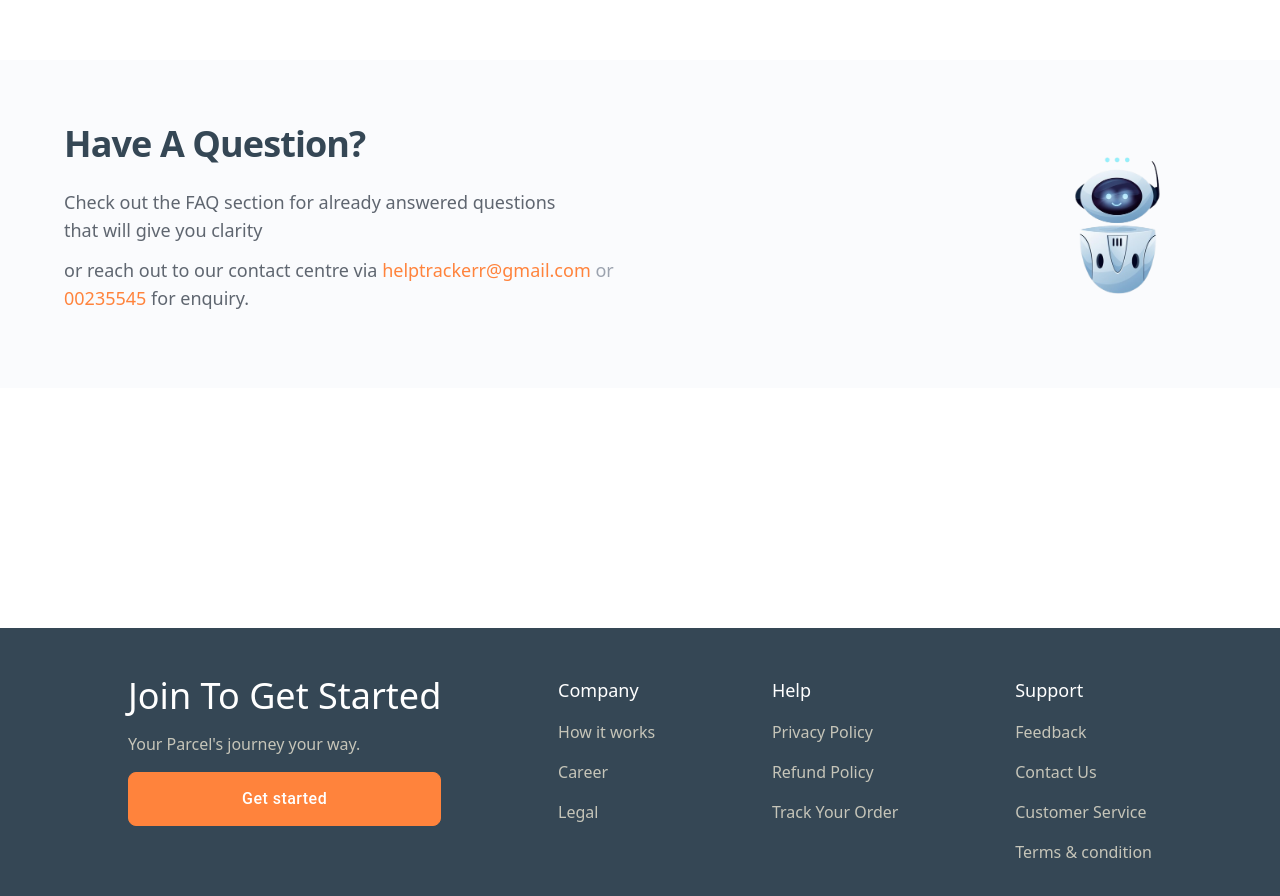
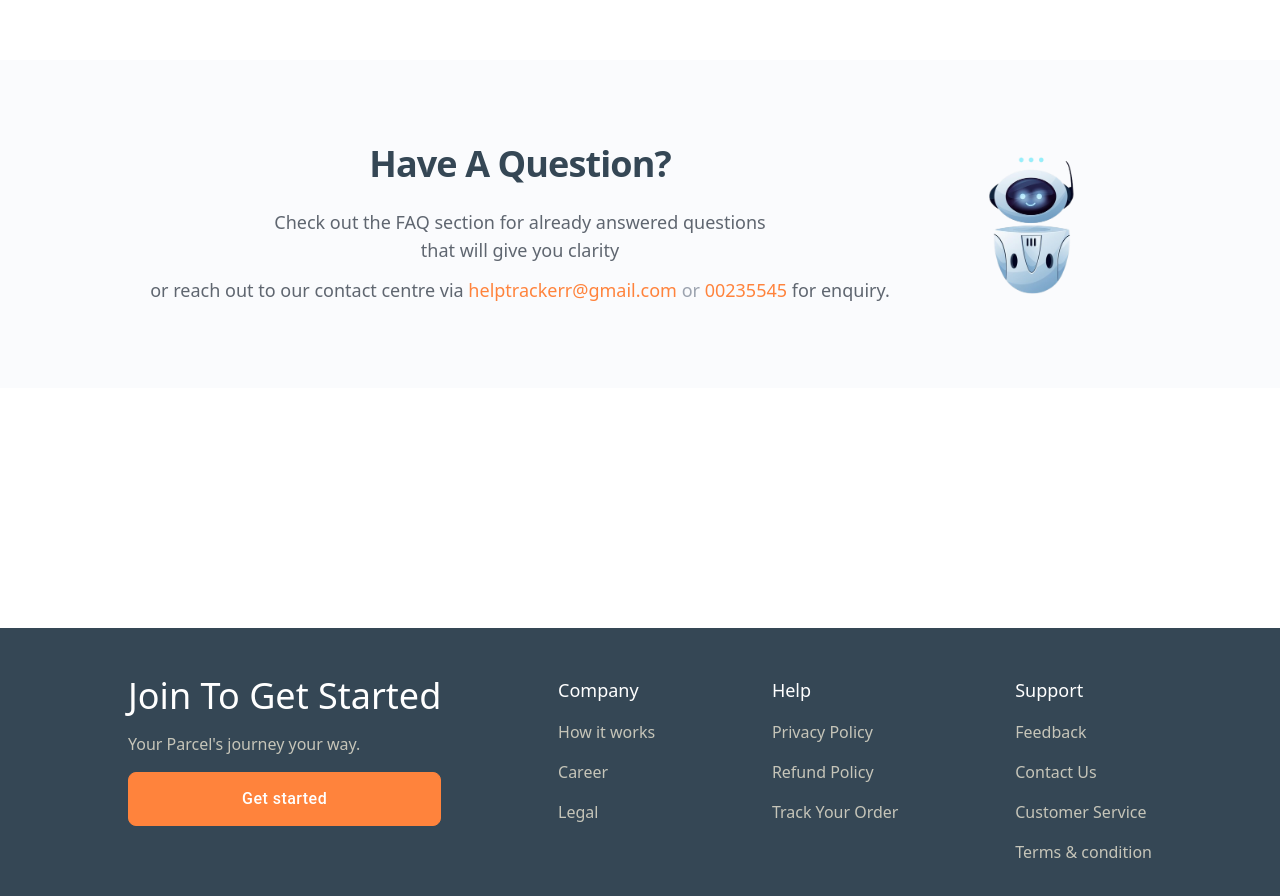
Before and after one commit to Amadu9933/Tracker-web-static, a React (Vite) app in the folder web-static/: page / in a window 1280 px wide. Shown: the part 1820-2716 px from the top of the page. Built offline with nearby package versions, Linux system fonts and the light colour scheme; no server answers.

Commit message:
have a question fixed

```diff
--- a/web-static/src/components/myQuestionSection/MyQestionSection.tsx
+++ b/web-static/src/components/myQuestionSection/MyQestionSection.tsx
@@ -3,10 +3,10 @@ import Robot from '@components/common/reusable/robot';
 const QuestionSection = () => {
   return (
     <section className="py-10 px-5 sm:px-8 md:py-14 lg:py-16 bg-slate-50/70">
-      <div className="mx-auto max-w-6xl">
-        <div className="flex flex-col items-center gap-10 md:flex-row md:items-start md:justify-between md:gap-12 lg:gap-16">
+      <div className="mx-auto max-w-6xl ">
+        <div className="flex  items-center  justify-center md:flex-row flex-col gap-10">
           {/* Text block */}
-          <div className="max-w-xl text-center md:text-left">
+          <div className="text-center md:text-center">
             <h2 className="font-bold text-2xl sm:text-3xl lg:text-4xl tracking-tight text-[#354755] mb-5 md:mb-6">
               Have A Question?
             </h2>
@@ -38,7 +38,7 @@ const QuestionSection = () => {
           </div>
 
           {/* Robot */}
-          <div className="flex-shrink-0 transition-transform duration-300 hover:scale-105 active:scale-100">
+          <div className="flex-shrink-0  transition-transform duration-300 hover:scale-105 active:scale-100">
             <Robot className="w-44 h-44 sm:w-52 sm:h-52 md:w-56 md:h-56 lg:w-64 lg:h-64" />
           </div>
         </div>
```
